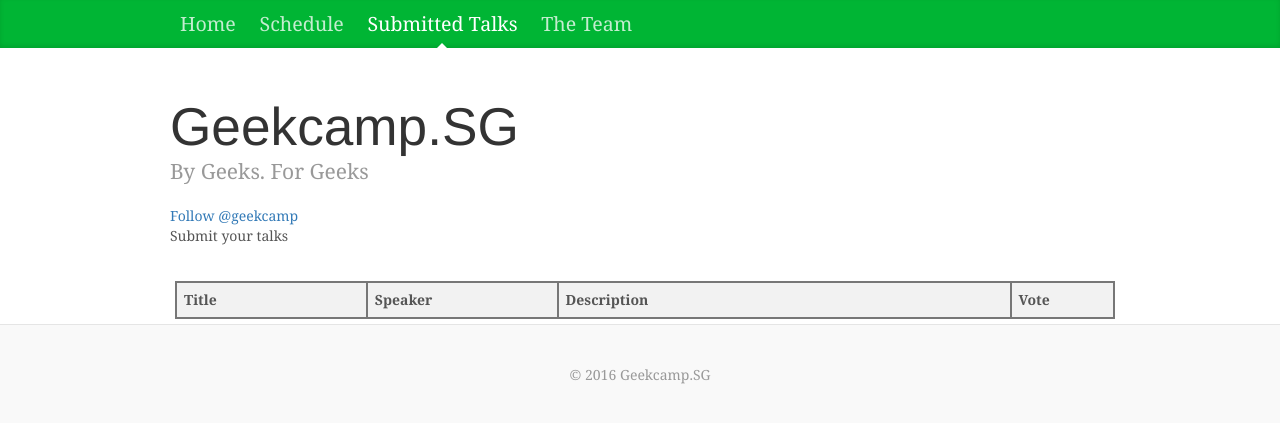
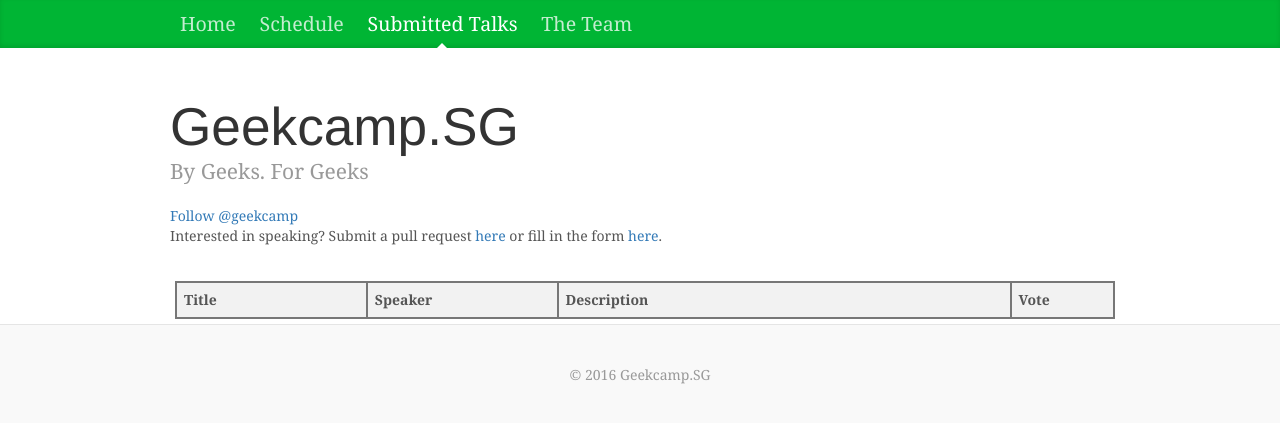
Before and after one commit to geekcampsg/website-2016, a Jekyll site: the page built from talks.html, in a window 1280 px wide. Shown: the top 423 px of the page. Built offline with Jekyll 4.4.1, drawn with Linux system fonts in a browser that asks for light colours; comment, search, counter and statistics services are not loaded.

Commit message:
fix copy on talk page

```diff
--- a/talks.html
+++ b/talks.html
@@ -24,7 +24,7 @@ description: Attending Geekcamp.SG 2016? Vote for the talks you're interested in
       href="https://twitter.com/geekcamp">
       Follow @geekcamp</a>
     <p>
-		Submit your talks
+		Interested in speaking? Submit a pull request <a href="https://github.com/GeekcampSG/website-jekyll">here</a> or fill in the form <a href="http://goo.gl/forms/u1F2gsH1UFuIIMzy1">here</a>.
     </p>
   </div>
 
```
